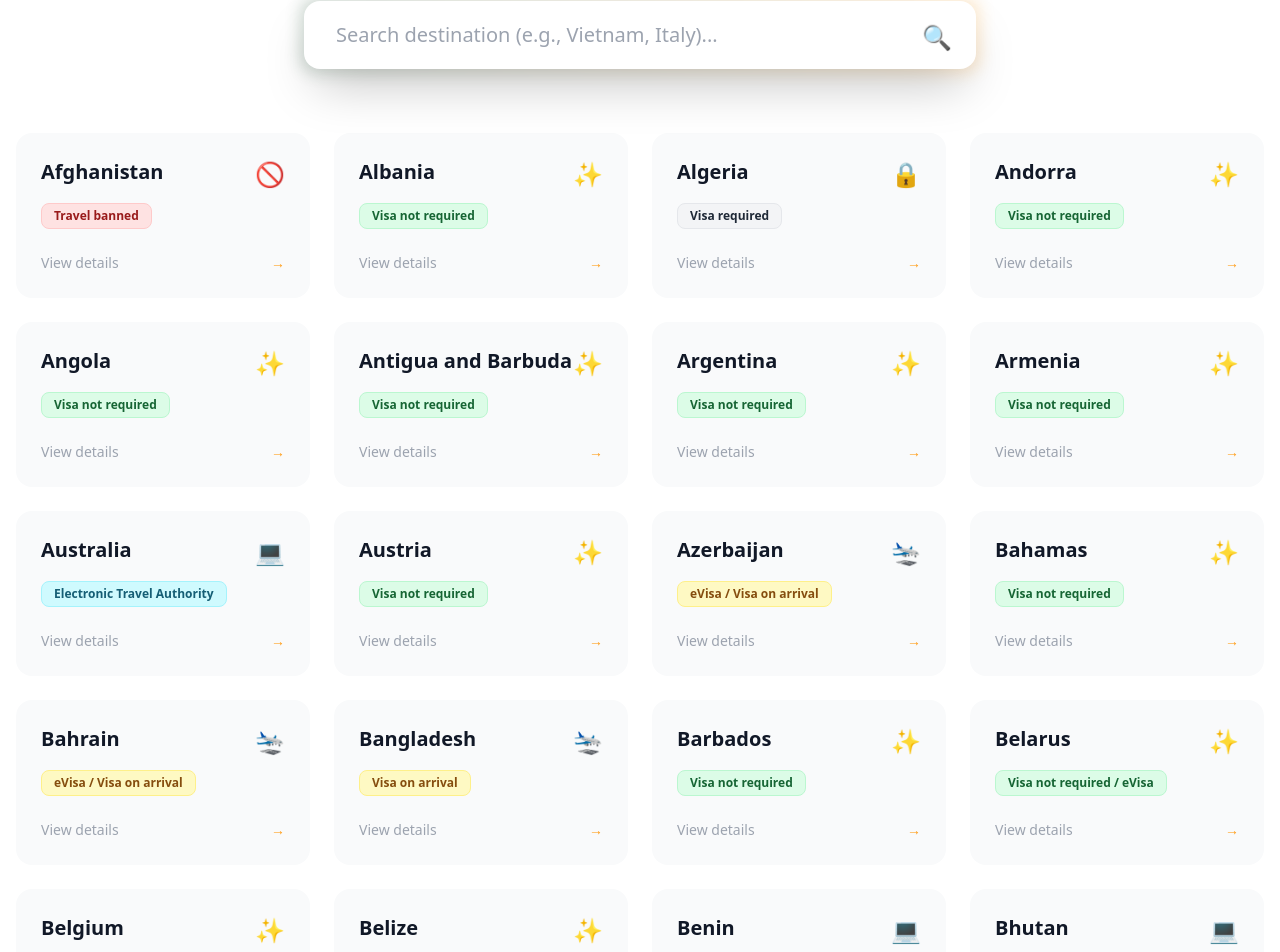
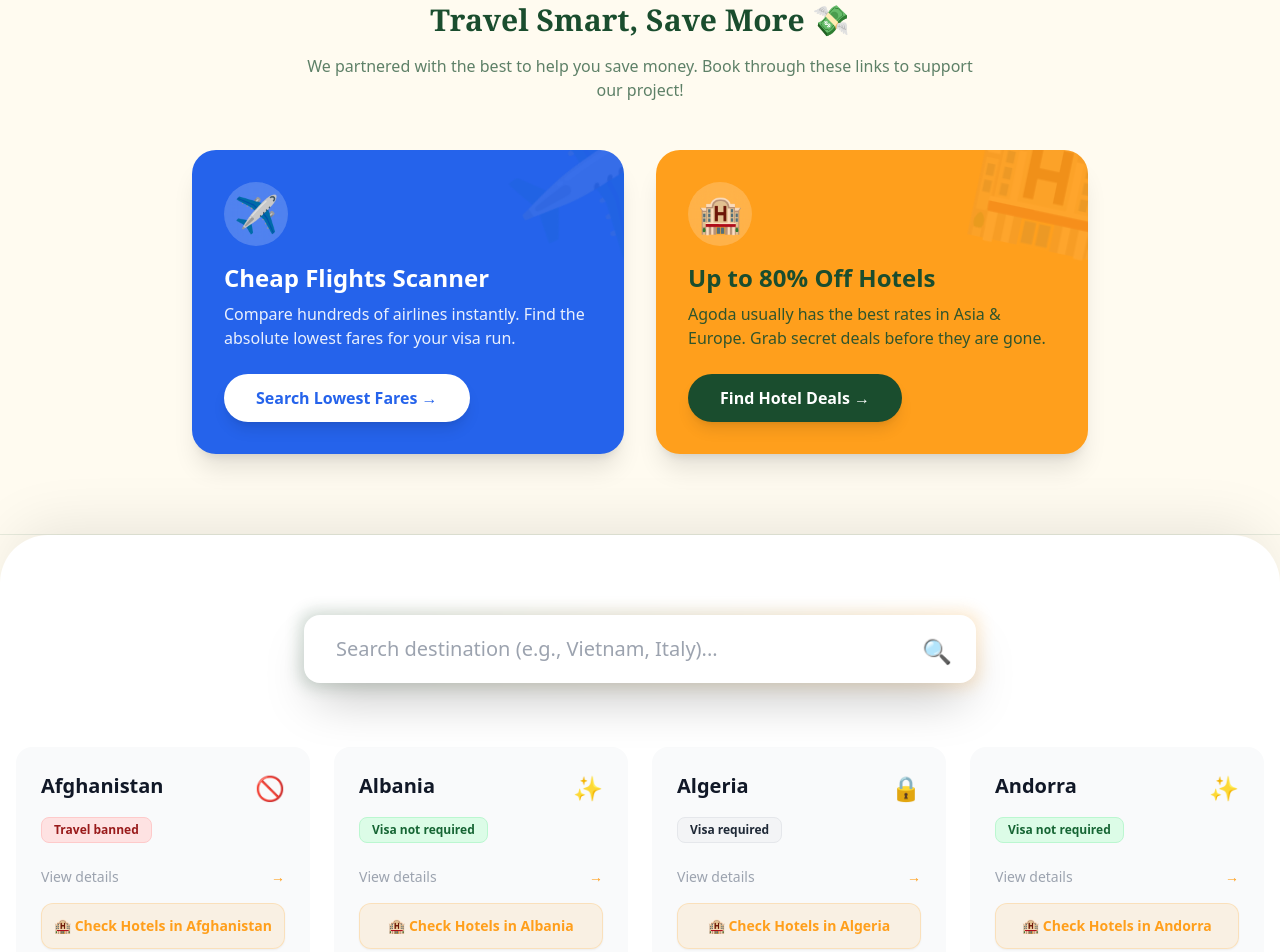
Before and after one commit to thoopring/passport-project, a Next.js app: page / in a window 1280 px wide. Shown: the part 2087-3039 px from the top of the page. Built offline with nearby package versions, Linux system fonts and the light colour scheme.

Commit message:
Add AffiliateSection

```diff
--- a/app/page.tsx
+++ b/app/page.tsx
@@ -4,7 +4,8 @@
 import Link from "next/link";
 import visaDataRaw from "../visa_data.json";
 import WorldMap from "../components/WorldMap";
-import TravelFortune from "../components/TravelFortune"; // 신규 컴포넌트
+import TravelFortune from "../components/TravelFortune";
+import AffiliateSection from "../components/AffiliateSection"; // ✅ 1. 돈 버는 섹션 추가
 
 // 1. 데이터 타입 정의
 interface VisaData {
@@ -40,7 +41,7 @@
   const [searchTerm, setSearchTerm] = useState("");
   const [darkMode, setDarkMode] = useState(false);
 
-  // 다크 모드 로직 (유지)
+  // 다크 모드 로직
   useEffect(() => {
     if (localStorage.theme === 'dark' || (!('theme' in localStorage) && window.matchMedia('(prefers-color-scheme: dark)').matches)) {
       setDarkMode(true);
@@ -76,7 +77,6 @@
       return originMatch && searchMatch;
     });
 
-    // 통계 계산
     const statsData = visaData.filter(v => v.origin.toLowerCase() === selectedOrigin.toLowerCase());
     const visaFree = statsData.filter(v => v.requirement.toLowerCase().includes("visa not required") || v.requirement.toLowerCase().includes("visa free")).length;
     const visaOnArrival = statsData.filter(v => v.requirement.toLowerCase().includes("visa on arrival")).length;
@@ -97,11 +97,8 @@
         {darkMode ? "☀️" : "🌙"}
       </button>
 
-      {/* =========================================
-          1. HERO SECTION (New Brand Color)
-         ========================================= */}
+      {/* 1. HERO SECTION */}
       <div className="relative bg-[#1a4d2e] text-[#FFFBF0] pt-24 pb-32 px-6 overflow-hidden rounded-b-[4rem] shadow-2xl">
-        {/* 장식용 패턴 */}
         <div className="absolute top-0 left-0 w-full h-full opacity-5 bg-[url('https://www.transparenttextures.com/patterns/cubes.png')] pointer-events-none"></div>
 
         <div className="max-w-7xl mx-auto text-center relative z-10">
@@ -128,7 +125,7 @@
             </Link>
           </div>
 
-          {/* 여권 선택 슬라이더 (Hero 안으로 이동) */}
+          {/* 여권 선택 슬라이더 */}
           <div className="bg-white/10 backdrop-blur-md p-6 rounded-3xl border border-white/10 inline-block max-w-4xl w-full">
             <p className="text-sm text-white/60 mb-4 uppercase tracking-wider font-bold">Select Your Passport</p>
             <div className="flex flex-wrap justify-center gap-3">
@@ -151,16 +148,12 @@
         </div>
       </div>
 
-      {/* =========================================
-          2. FUN SECTION: Travel Fortune
-         ========================================= */}
+      {/* 2. FUN SECTION: Travel Fortune */}
       <section className="-mt-16 mb-20 relative z-20 px-4">
         <TravelFortune />
       </section>
 
-      {/* =========================================
-          3. MAP & STATS SECTION
-         ========================================= */}
+      {/* 3. MAP & STATS SECTION */}
       <div id="map-section" className="max-w-7xl mx-auto px-4 sm:px-6 lg:px-8 mb-24">
         <div className="text-center mb-12">
           <h2 className="text-3xl md:text-4xl font-bold mb-4 font-serif text-[#1a4d2e] dark:text-[#ff9f1c]">
@@ -171,7 +164,7 @@
           </p>
         </div>
 
-        {/* 대시보드 통계 카드 */}
+        {/* 통계 카드 */}
         <div className="grid grid-cols-2 md:grid-cols-4 gap-4 mb-8">
           <div className="bg-white dark:bg-gray-800 p-6 rounded-2xl shadow-sm border-l-4 border-green-500">
             <div className="text-4xl font-bold text-green-600 dark:text-green-400 mb-1">{stats.visaFree}</div>
@@ -191,15 +184,16 @@
           </div>
         </div>
 
-        {/* 지도 컴포넌트 */}
+        {/* 지도 */}
         <div className="shadow-2xl rounded-3xl overflow-hidden border-4 border-white dark:border-gray-700 bg-[#aed9e0]/20 dark:bg-gray-800">
            <WorldMap selectedOrigin={selectedOrigin} visaData={visaData} />
         </div>
       </div>
 
-      {/* =========================================
-          4. SEARCH & LIST SECTION
-         ========================================= */}
+      {/* ✅ 2. [추가] 수익화 섹션 (지도 바로 아래 배치) */}
+      <AffiliateSection />
+
+      {/* 4. SEARCH & LIST SECTION */}
       <div className="bg-white dark:bg-gray-900 py-20 px-4 rounded-t-[3rem] shadow-[0_-20px_60px_-15px_rgba(0,0,0,0.1)]">
         <div className="max-w-7xl mx-auto">
 
@@ -221,11 +215,9 @@
             <div className="grid grid-cols-1 sm:grid-cols-2 lg:grid-cols-3 xl:grid-cols-4 gap-6">
               {filteredData.map((visa, index) => {
                 const cleanReq = visa.requirement.replace(/\[.*?\]/g, "").trim();
-
                 let statusStyle = "bg-gray-100 text-gray-800 dark:bg-gray-700 dark:text-gray-300";
                 let icon = "🔒";
                 const reqLower = cleanReq.toLowerCase();
-
                 if (reqLower.includes("visa not required") || reqLower.includes("visa free")) {
                   statusStyle = "bg-green-100 text-green-800 border-green-200";
                   icon = "✨";
@@ -243,8 +235,11 @@
                 const slug = createSlug(visa.destination, visa.origin);
 
                 return (
-                  <Link href={`/visa/${slug}`} key={`${visa.origin}-${visa.destination}-${index}`} className="block group">
-                    <div className="bg-gray-50 dark:bg-gray-800 rounded-2xl p-6 hover:shadow-xl hover:-translate-y-1 transition-all duration-300 border border-transparent hover:border-[#ff9f1c] h-full flex flex-col justify-between">
+                  // ✅ 3. [수정] 카드 구조 변경 (호텔 버튼 추가를 위해 div로 감쌈)
+                  <div key={`${visa.origin}-${visa.destination}-${index}`} className="flex flex-col justify-between bg-gray-50 dark:bg-gray-800 rounded-2xl p-6 hover:shadow-xl hover:-translate-y-1 transition-all duration-300 border border-transparent hover:border-[#ff9f1c] h-full">
+
+                    {/* 상단: 비자 상세 페이지 링크 */}
+                    <Link href={`/visa/${slug}`} className="block group flex-grow">
                       <div>
                         <div className="flex justify-between items-start mb-3">
                           <h2 className="text-xl font-bold text-gray-900 dark:text-gray-100 group-hover:text-[#1a4d2e] dark:group-hover:text-[#ff9f1c] transition-colors line-clamp-1">
@@ -260,8 +255,18 @@
                         <span>View details</span>
                         <span className="text-[#ff9f1c] group-hover:translate-x-1 transition-transform">→</span>
                       </div>
-                    </div>
-                  </Link>
+                    </Link>
+
+                    {/* ✅ 4. [추가] 아고다 호텔 예약 버튼 */}
+                    <a
+                      href="https://www.agoda.com/partners/partnersearch.aspx?pcs=1&cid=1956855&hl=en-us"
+                      target="_blank"
+                      rel="noopener noreferrer"
+                      className="mt-4 block w-full text-center py-3 rounded-xl bg-[#ff9f1c]/10 text-[#ff9f1c] font-bold text-sm hover:bg-[#ff9f1c] hover:text-white transition shadow-sm border border-[#ff9f1c]/20"
+                    >
+                      🏨 Check Hotels in {visa.destination}
+                    </a>
+                  </div>
                 );
               })}
             </div>
@@ -274,9 +279,7 @@
         </div>
       </div>
 
-      {/* =========================================
-          5. BLOG TEASER SECTION (New!)
-         ========================================= */}
+      {/* 5. BLOG TEASER SECTION */}
       <div className="bg-[#FFFBF0] dark:bg-gray-900 py-24 px-4">
         <div className="max-w-6xl mx-auto">
           <div className="text-center mb-12">
@@ -289,7 +292,6 @@
           </div>
 
           <div className="grid md:grid-cols-3 gap-8">
-            {/* Card 1 */}
             <Link href="/blog/thailand-cambodia-visa-run-guide-2026" className="group cursor-pointer">
               <div className="bg-white dark:bg-gray-800 rounded-2xl overflow-hidden shadow-lg hover:shadow-2xl transition-all duration-300 transform group-hover:-translate-y-2">
                 <div className="h-48 bg-gradient-to-r from-orange-400 to-red-500 flex items-center justify-center text-white text-4xl">🏃‍♂️</div>
@@ -305,7 +307,6 @@
               </div>
             </Link>
 
-            {/* Card 2 */}
             <Link href="/blog/secondary-inspection-interrogation-story" className="group cursor-pointer">
               <div className="bg-white dark:bg-gray-800 rounded-2xl overflow-hidden shadow-lg hover:shadow-2xl transition-all duration-300 transform group-hover:-translate-y-2">
                 <div className="h-48 bg-gradient-to-r from-gray-700 to-black flex items-center justify-center text-white text-4xl">👮‍♂️</div>
@@ -321,7 +322,6 @@
               </div>
             </Link>
 
-            {/* Card 3 */}
             <Link href="/blog/digital-nomad-dating-visa-love" className="group cursor-pointer">
               <div className="bg-white dark:bg-gray-800 rounded-2xl overflow-hidden shadow-lg hover:shadow-2xl transition-all duration-300 transform group-hover:-translate-y-2">
                 <div className="h-48 bg-gradient-to-r from-pink-400 to-purple-500 flex items-center justify-center text-white text-4xl">💘</div>
--- /dev/null
+++ b/components/AffiliateSection.tsx
@@ -0,0 +1,54 @@
+// components/AffiliateSection.tsx
+import Link from 'next/link';
+
+export default function AffiliateSection() {
+  // ✅ 파트너님의 수익화 링크 적용 완료!
+  const LINKS = {
+    flight: "https://aviasales.tpx.lu/M1CWAKTJ",
+    hotel: "https://www.agoda.com/partners/partnersearch.aspx?pcs=1&cid=1956855&hl=en-us",
+    vpn: "#"
+  };
+
+  return (
+    <div className="bg-[#FFFBF0] dark:bg-gray-900 py-20 px-4 border-y border-[#1a4d2e]/10 dark:border-gray-700">
+      <div className="max-w-6xl mx-auto">
+        <div className="text-center mb-12">
+          <h2 className="text-3xl font-bold text-[#1a4d2e] dark:text-[#ff9f1c] font-serif mb-4">
+            Travel Smart, Save More 💸
+          </h2>
+          <p className="opacity-70 max-w-2xl mx-auto">
+            We partnered with the best to help you save money. Book through these links to support our project!
+          </p>
+        </div>
+
+        <div className="grid md:grid-cols-2 gap-8 max-w-4xl mx-auto">
+          {/* ✈️ 1. 항공권 (Aviasales) */}
+          <a href={LINKS.flight} target="_blank" rel="noopener noreferrer" className="group relative overflow-hidden bg-blue-600 rounded-3xl p-8 shadow-xl hover:shadow-2xl hover:-translate-y-1 transition-all duration-300 text-white">
+            <div className="absolute top-0 right-0 opacity-10 text-9xl -mr-10 -mt-10 rotate-12">✈️</div>
+            <div className="relative z-10">
+              <div className="text-4xl mb-4 bg-white/20 w-16 h-16 flex items-center justify-center rounded-full backdrop-blur-md">✈️</div>
+              <h3 className="text-2xl font-bold mb-2">Cheap Flights Scanner</h3>
+              <p className="opacity-90 mb-6">Compare hundreds of airlines instantly. Find the absolute lowest fares for your visa run.</p>
+              <span className="inline-block bg-white text-blue-600 font-bold py-3 px-8 rounded-full shadow-lg group-hover:bg-yellow-300 group-hover:text-blue-900 transition-colors">
+                Search Lowest Fares →
+              </span>
+            </div>
+          </a>
+
+          {/* 🏨 2. 숙소 (Agoda) */}
+          <a href={LINKS.hotel} target="_blank" rel="noopener noreferrer" className="group relative overflow-hidden bg-[#ff9f1c] rounded-3xl p-8 shadow-xl hover:shadow-2xl hover:-translate-y-1 transition-all duration-300 text-[#1a4d2e]">
+            <div className="absolute top-0 right-0 opacity-10 text-9xl -mr-10 -mt-10 rotate-12">🏨</div>
+            <div className="relative z-10">
+              <div className="text-4xl mb-4 bg-white/20 w-16 h-16 flex items-center justify-center rounded-full backdrop-blur-md">🏨</div>
+              <h3 className="text-2xl font-bold mb-2">Up to 80% Off Hotels</h3>
+              <p className="opacity-90 mb-6">Agoda usually has the best rates in Asia & Europe. Grab secret deals before they are gone.</p>
+              <span className="inline-block bg-[#1a4d2e] text-white font-bold py-3 px-8 rounded-full shadow-lg group-hover:bg-white group-hover:text-[#1a4d2e] transition-colors">
+                Find Hotel Deals →
+              </span>
+            </div>
+          </a>
+        </div>
+      </div>
+    </div>
+  );
+}
```
